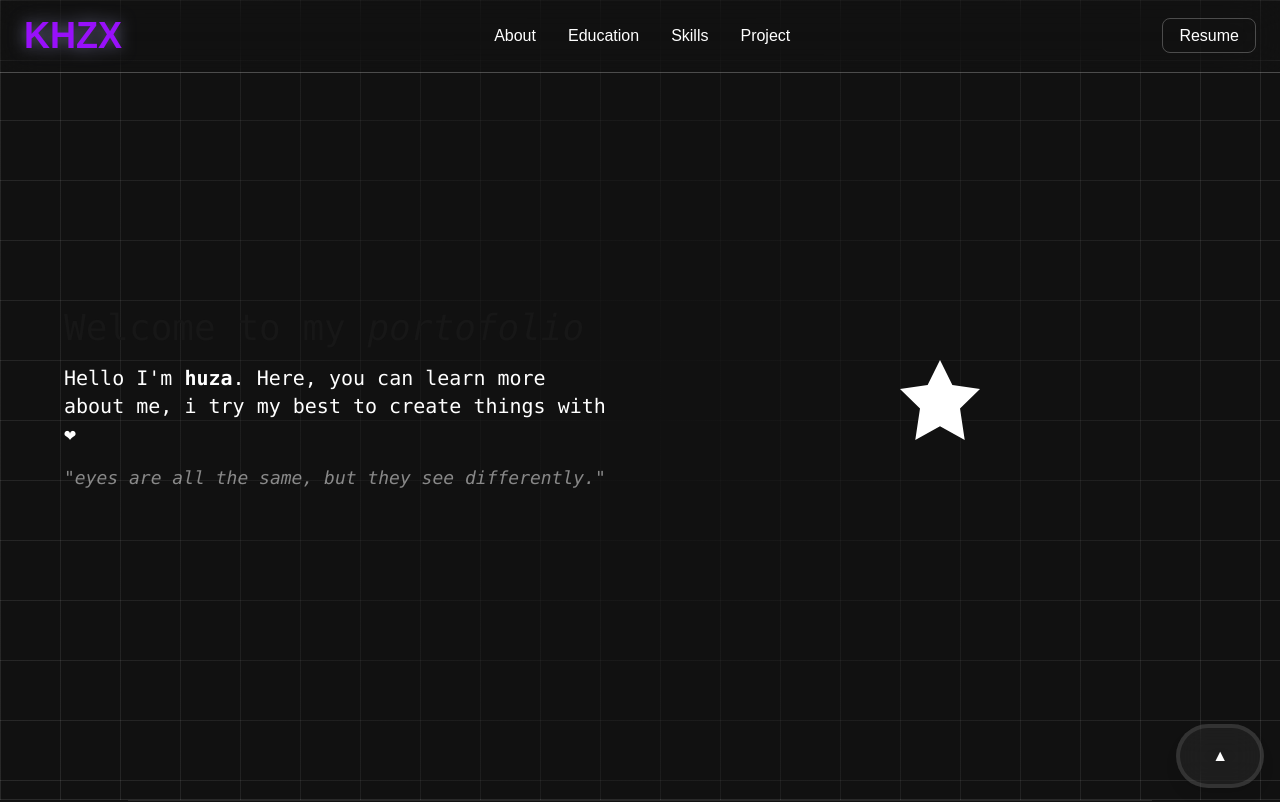
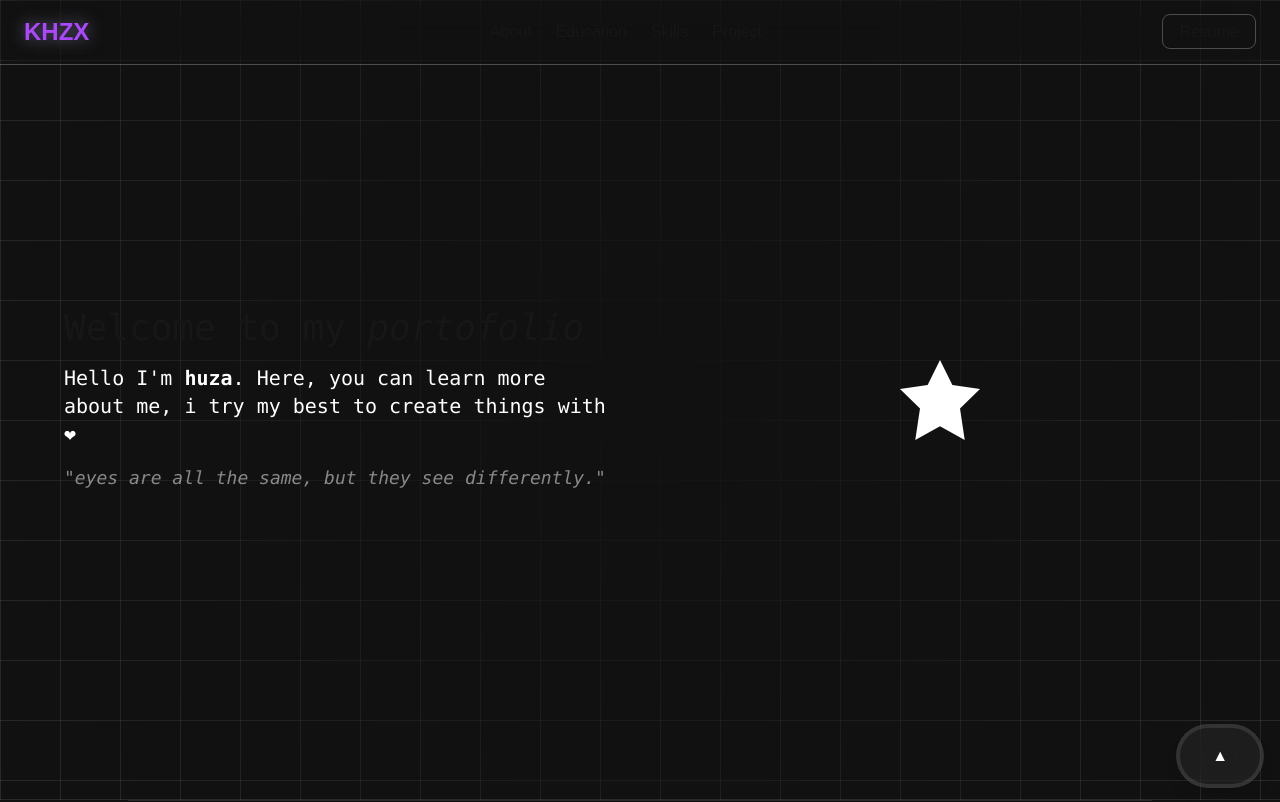
Before and after one commit to khuza08/portofolio, a Next.js app: page / in a window 1280 px wide. Shown: the top 802 px of the page. Built offline with nearby package versions, Linux system fonts and the light colour scheme.

Commit message:
feat(header): add floating pill style & spacing

```diff
--- a/app/components/header.tsx
+++ b/app/components/header.tsx
@@ -5,64 +5,65 @@ import Link from "next/link";
 
 export default function Header() {
     const [activeSection, setActiveSection] = useState("landing");
-    const [showHeader, setShowHeader] = useState(true);
-    const [lastScrollY, setLastScrollY] = useState(0);
+    const [isFloating, setIsFloating] = useState(false);
 
     useEffect(() => {
         const sections = document.querySelectorAll("section");
 
         const handleScroll = () => {
-            // --- logic sesi aktif---
             let current = "";
             sections.forEach((section) => {
                 const sectionTop = section.offsetTop - 100;
-                if (window.pageYOffset >= sectionTop) {
+                if (window.scrollY >= sectionTop) {
                     const id = section.getAttribute("id");
                     if (id) current = id;
                 }
             });
             setActiveSection(current);
 
-            // --- logic hide/show header  ---
-            if (window.scrollY > lastScrollY && window.scrollY > 80) {
-                // bawah
-                setShowHeader(false);
+            // aktifkan pill kalau scroll > 100vh dan bukan di landing
+            if (window.scrollY > window.innerHeight && current !== "landing") {
+                setIsFloating(true);
             } else {
-                // atas
-                setShowHeader(true);
+                setIsFloating(false);
             }
-            setLastScrollY(window.scrollY);
         };
 
         window.addEventListener("scroll", handleScroll);
+        handleScroll(); // cek pertama kali
         return () => window.removeEventListener("scroll", handleScroll);
-    }, [lastScrollY]);
+    }, []);
 
     return (
         <header
-            className={`fixed top-0 left-0 right-0 border-b z-50 border-white/25 backdrop-blur-xl text-white py-4 px-6 transition-transform duration-300 ${showHeader ? "translate-y-0" : "-translate-y-full"
-                }`}
+            className={`fixed z-50 left-1/2 -translate-x-1/2
+            transition-[padding,background,border-radius,top,width,border-color] duration-300 ease-[cubic-bezier(0.1,0,0.2,1)]
+            ${isFloating
+                ? "top-6 w-auto px-6 py-3 rounded-full bg-white/10 backdrop-blur-xl border border-white/20 shadow-lg"
+                : "top-0 w-full px-6 py-4 border-b border-white/25 backdrop-blur-xl rounded-none border-transparent"
+            }`}
         >
             <div className="max-w-7xl mx-auto flex items-center justify-between">
                 <Link
                     href="/"
-                    className={`text-4xl font-bold hover:text-yellow-300 leading-tighter transition ${activeSection === "landing"
-                            ? "text-purple-600 drop-shadow-[0_0_8px_rgba(191,191,255,0.5)]"
-                            : ""
-                        }`}
+                    className={`text-2xl font-bold hover:text-yellow-300 transition
+                        ${activeSection === "landing"
+                            ? "text-purple-500 drop-shadow-[0_0_8px_rgba(191,191,255,0.5)]"
+                            : ""}
+                        ${isFloating ? "mr-10" : ""}
+                    `}
                 >
                     KHZX
                 </Link>
 
-                <nav className="space-x-8 hidden md:flex">
+                <nav className="space-x-6 hidden md:flex">
                     {["about", "education", "skills", "project"].map((id) => (
                         <Link
                             key={id}
                             href={`#${id}`}
                             className={`hover:text-yellow-300 transition ${activeSection === id
-                                    ? "text-purple-600 drop-shadow-[0_0_8px_rgba(191,191,255,0.5)]"
-                                    : ""
-                                }`}
+                                ? "text-purple-500 drop-shadow-[0_0_8px_rgba(191,191,255,0.5)]"
+                                : ""}`}
                         >
                             {id.charAt(0).toUpperCase() + id.slice(1)}
                         </Link>
@@ -72,7 +73,10 @@ export default function Header() {
                 <div>
                     <Link
                         href="/login"
-                        className="px-4 py-2 border border-white/25 rounded-lg hover:bg-white/10 hover:border-white/30 transition"
+                        className={`px-4 py-2 border border-white/25 transition
+                            hover:bg-white/10 hover:border-white/30
+                            ${isFloating ? "rounded-full ml-10" : "rounded-lg"}
+                        `}
                     >
                         Resume
                     </Link>
```
